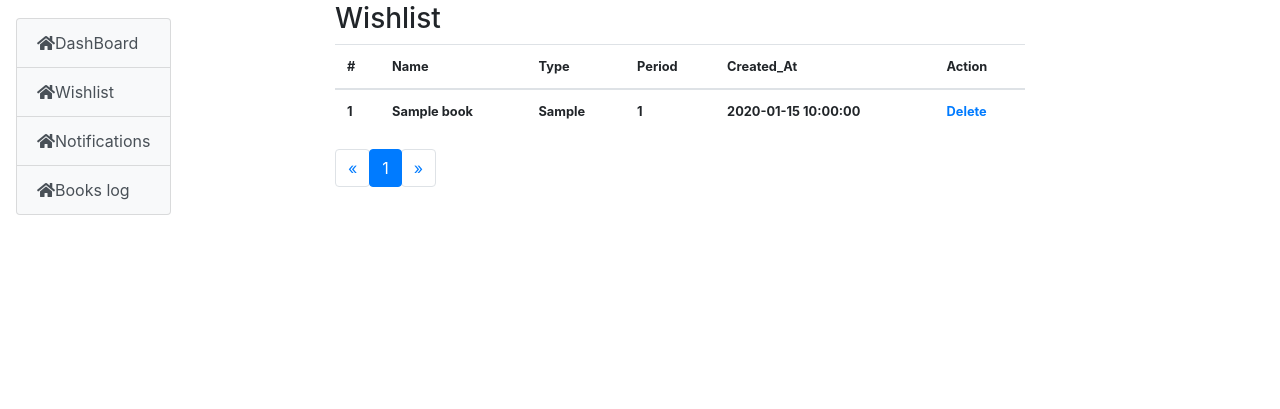
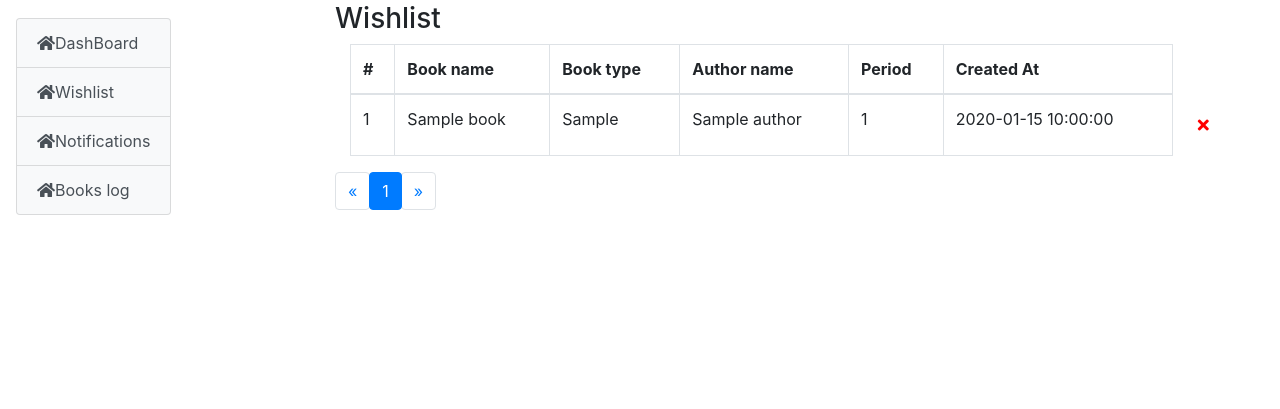
Before and after one commit to marcupalii/library-management., a Flask app: a page that uses app/templates/wishlist.html in a window 1280 px wide. Shown: the part 58-467 px from the top of the page. Run offline with Flask 2, Linux system fonts and the light colour scheme; a user stored in the database is signed in; tables that the repository leaves empty hold one stand-in row (values such as "Sample post"); lists and menus that the app fills with data are empty; some libraries are stand-ins or nearby versions.

Commit message:
wishlist new table layout collapsable

```diff
--- a/app/routes.py
+++ b/app/routes.py
@@ -130,11 +130,13 @@ def wishlist(page,book_id):
 
         if entry_wishlist:
             for entry in entry_wishlist.items:
-                _book = Book.query.filter_by(id=entry.id_book).first()
+                book = Book.query.filter_by(id=entry.id_book).first()
+                author = Author.query.filter_by(id=book.author_id).first()
                 response.append([
                     entry.rank,
-                    _book.name,
-                    _book.type,
+                    book.name,
+                    book.type,
+                    author.name,
                     entry.period,
                     entry.created_at,
                     entry.id
--- /dev/null
+++ b/app/static/css/table.css
@@ -0,0 +1,45 @@
+
+.table {
+    background-color: #fff !important;
+}
+
+.hedding h1 {
+    font-size: 25px;
+}
+
+.hidden-content {
+    display: none;
+}
+
+.last-td {
+    border: 0 !important;
+}
+
+.table-bordered {
+    border: 0 !important;
+}
+
+.hiddenRow {
+    padding: 0 4px !important;
+    background-color: #eeeeee;
+    font-size: 13px;
+}
+
+.accordian-body span {
+    color: #a2a2a2 !important;
+}
+
+@media (min-width: 768px) {
+    .d-md-block {
+        display: table-cell !important;;
+    }
+
+}
+
+@media (min-width: 992px) {
+
+    .d-lg-block {
+        display: table-cell !important;;
+    }
+
+}
--- a/app/static/css/wishlist.css
+++ b/app/static/css/wishlist.css
@@ -2,3 +2,6 @@
 tr:focus{
     border: 2px solid blue;
 }
+.red{
+    color:red;
+}
--- a/app/static/js/wishlist.js
+++ b/app/static/js/wishlist.js
@@ -32,4 +32,7 @@ $(document).ready(function () {
         let focus = $(location).attr('href').match(/focus[a-zA-Z0-9%=]+/);
         window.location = "/wishlist/page/"+page+"/" + focus[0];
     })
+    $('.delete-from-wishlist').click(function () {
+       window.location = $(this).attr("id");
+    });
 });
--- a/app/templates/wishlist.html
+++ b/app/templates/wishlist.html
@@ -6,6 +6,8 @@
     {{ super() }}
     <link rel="stylesheet" type="text/css"
           href="{{ url_for('.static', filename='css/wishlist.css') }}">
+    <link rel="stylesheet" type="text/css"
+          href="{{ url_for('.static', filename='css/table.css') }}">
 {% endblock %}
 
 {% block scripts %}
@@ -14,33 +16,76 @@
 {% endblock %}
 
 {% block content %}
-    <div class="col-lg-9">
+    <div class="container">
+
         <h3>Wishlist</h3>
 
-        <table class="table small">
+        <div id="collapse-table">
+            <div class="col-lg-12">
+                <table class="table table-bordered" style="border-collapse:collapse;">
                     <thead>
                     <tr>
                         <th>#</th>
-                <th>Name</th>
-                <th>Type</th>
+                        <th>Book name</th>
+                        <th class="d-none d-md-block">Book type</th>
+                        <th>Author name</th>
                         <th>Period</th>
-                <th>Created_At</th>
-                <th>Action</th>
+                        <th class="d-none d-lg-block">Created At</th>
                     </tr>
                     </thead>
+                    <tbody id="content-table">
+
                     {% for entry in wishlist %}
-                <tr>
-                    <th class="rank"> {{ entry[0] }} </th>
-                    <th> {{ entry[1] }} </th>
-                    <th> {{ entry[2] }} </th>
-                    <th> {{ entry[3] }} </th>
-                    <th> {{ entry[4] }} </th>
-                    <th><a href="/wishlist_delete_entry/{{ entry[5] }}">Delete</a></th>
+                        <tr colspan="7">
+                            <td class="rank" id="nr-row-content-{{ entry[0] }}">
+                                {{ entry[0] }}
+                            </td>
+                            <td id="book-name-row-content-{{ entry[0] }}">
+                                {{ entry[1] }}
+                            </td>
+                            <td class="d-none d-md-block" id="book-type-row-content-{{ entry[0] }}">
+                                {{ entry[2] }}
+                            </td>
+                            <td id="author-row-content-{{ entry[0] }}">
+                                {{ entry[3] }}
+                            </td>
+                            <td id="period-row-content-{{ entry[0] }}">
+                                {{ entry[4] }}
+                            </td>
+                            <td class="d-none d-lg-block" id="created-at-row-content-{{ entry[0] }}">
+                                {{ entry[5] }}
+                            </td>
+                            <td class="last-td">
+                                <button class="btn accordion-toggle d-lg-none" data-toggle="collapse"
+                                        data-target="#tr-collapse-id-{{ entry[0] }}"
+                                        aria-controls="aria-controls{{ entry[0] }}" id="{{ entry[0] }}" type="button">
+                                    <i class="fas fa-expand-arrows-alt"></i>
+                                </button>
+                                <button class="btn" type="button">
+                                    <i class="delete-from-wishlist fa fa-times red" id="/wishlist_delete_entry/{{ entry[6] }}"></i>
+                                </button>
+                            </td>
+                        </tr>
+
+                        <tr class="sub-table-row p collapse p-3 tr-collapse-{{ entry[0] }}"
+                            id="tr-collapse-id-{{ entry[0] }}">
+                            <td colspan="6" class="hiddenRow">
+                                <div class="accordian-body">
+                                    <p class="d-md-none">Book type: <span>{{ entry[2] }}</span>
+                                    </p>
+                                    <p class="d-lg-none">Created at: <span>{{ entry[5] }}</span>
+                                    </p>
+                                </div>
+                            </td>
                         </tr>
                     {% endfor %}
+
+                    </tbody>
                 </table>
+            </div>
 
-        <div class="pagination" id="paginationBox">
+            <div>
+                <ul class="pagination" id="paginationBox">
                     <li class="page-item">
                         <button id="prev" class="btn btn-secondary page_num_link page-link">
                             <a href="{{ prev_url }}">&laquo;</a>
@@ -49,7 +94,8 @@
                     {% for nr in num_list %}
                         {% if nr %}
                             <li class="page-item">
-                        <button id="{{ nr }}" class="btn btn-secondary page_num_link page-link">{{ nr }}</button>
+                                <button id="{{ nr }}"
+                                        class="btn btn-secondary page_num_link page-link">{{ nr }}</button>
                             </li>
                         {% else %}
                             <li class="page-item">...</li>
@@ -60,8 +106,9 @@
                             <a href="{{ next_url }}">&raquo;</a>
                         </button>
                     </li>
-
+                </ul>
             </div>
         </div>
 
+    </div>
 {% endblock %}
```
Also changed, not shown: app/static/css/account.css (+1 -54 lines), app/templates/account.html (+3 -4 lines). Lines whose indentation alone changed are shown as unchanged.
